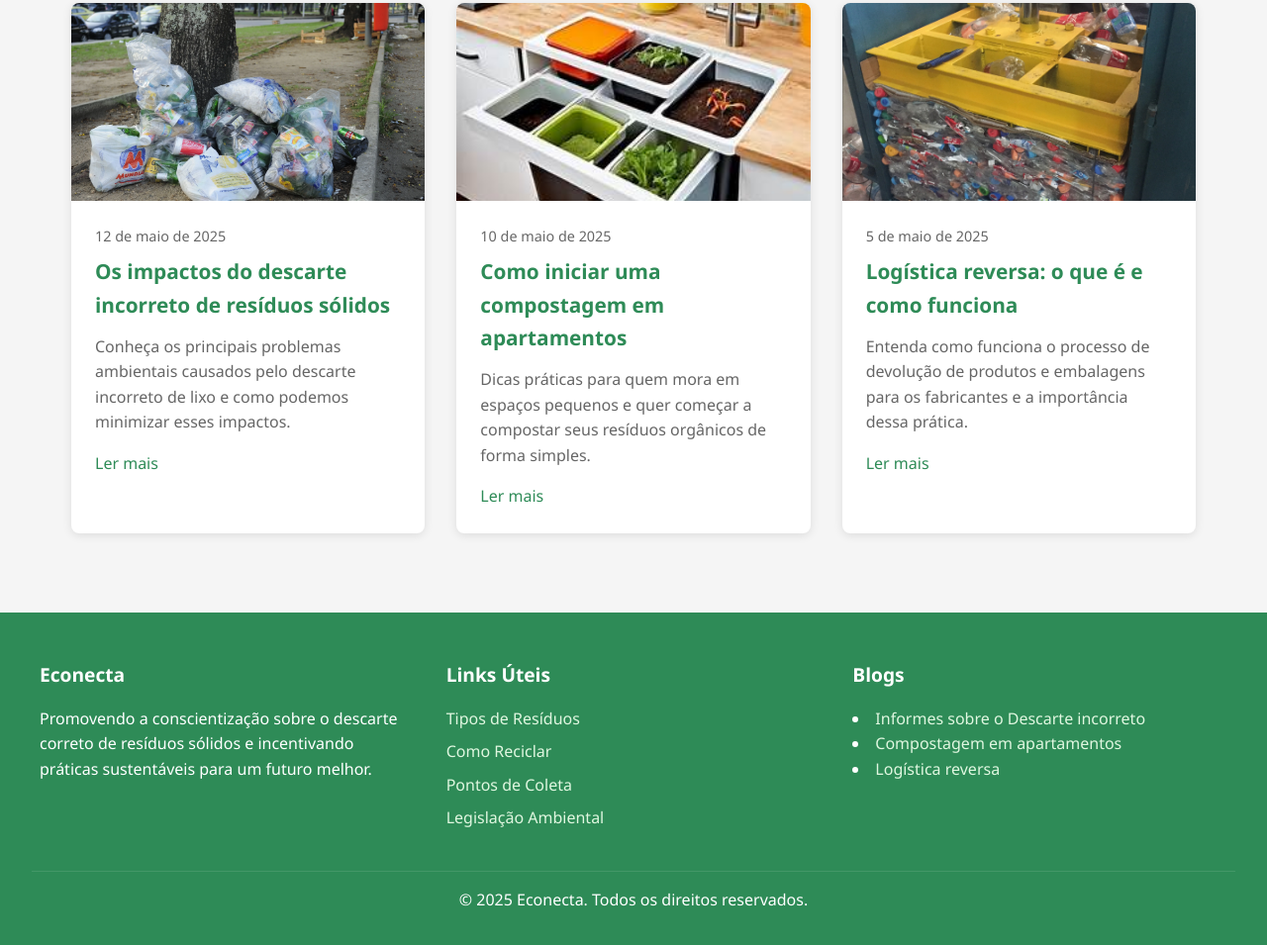
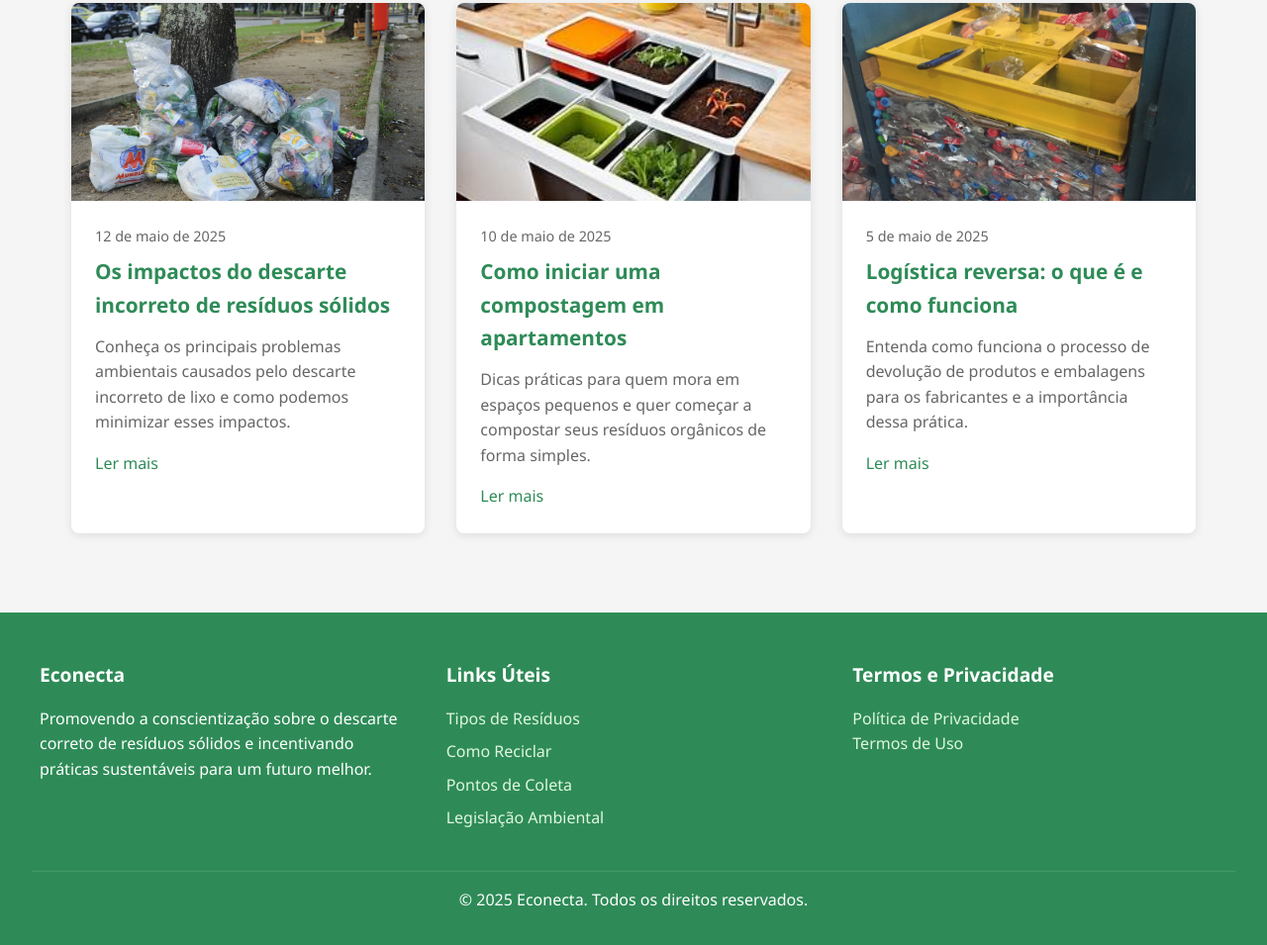
Before and after one commit to rayanndev/desafio-4, a plain HTML site: page index.html in a window 1280 px wide. Shown: the part 1574-2529 px from the top of the page at 99% size. Drawn offline with Linux system fonts and the light colour scheme.

Commit message:
Update index.html

```diff
--- a/index.html
+++ b/index.html
@@ -486,7 +486,7 @@
                 <li><a href="#">Início</a></li>
                 <li><a href="">Tipos de Resíduos</a></li>
                 <li><a href="#">Como Reciclar</a></li>
-                <li><a href="#">Blog</a></li>
+                <li><a href="">Blog</a></li>
                 <li><a href="#">Sobre Nós</a></li>
                 <li><a href="#">Contato</a></li>
             </ul>
@@ -567,7 +567,7 @@
                         <div class="blog-date">12 de maio de 2025</div>
                         <h3 class="blog-title">Os impactos do descarte incorreto de resíduos sólidos</h3>
                         <p class="blog-excerpt">Conheça os principais problemas ambientais causados pelo descarte incorreto de lixo e como podemos minimizar esses impactos.</p>
-                        <a href="#" class="card-link">Ler mais</a>
+                        <a href="./blog1.html" class="card-link">Ler mais</a>
                     </div>
                 </div>
                 <div class="blog-post">
@@ -576,7 +576,7 @@
                         <div class="blog-date">10 de maio de 2025</div>
                         <h3 class="blog-title">Como iniciar uma compostagem em apartamentos</h3>
                         <p class="blog-excerpt">Dicas práticas para quem mora em espaços pequenos e quer começar a compostar seus resíduos orgânicos de forma simples.</p>
-                        <a href="#" class="card-link">Ler mais</a>
+                        <a href="./blog2.html" class="card-link">Ler mais</a>
                     </div>
                 </div>
                 <div class="blog-post">
@@ -602,17 +602,17 @@
                 <h3>Links Úteis</h3>
                 <ul>
                     <li><a href="#">Tipos de Resíduos</a></li>
-                    <li><a href="#">Como Reciclar</a></li>
+                    <li><a href="blog2.html">Como Reciclar</a></li>
                     <li><a href="index.html">Pontos de Coleta</a></li>
                     <li><a href="#">Legislação Ambiental</a></li>
                 </ul>
             </div>
             <div class="footer-section">
-                <h3>Blogs</h3>
-                <li><a href="blog1.html">Informes sobre o Descarte incorreto</a></li>
-                <li><a href="blog2.html">Compostagem em apartamentos</a></li>
-                <li><a href="blog3.html">Logística reversa</a></li>
-
+                    <h3>Termos e Privacidade</h3>
+                    <div class="rodape__links-pequenos">
+                    <a href="#" class="rodape__link-pequeno">Política de Privacidade</a><br>
+                    <a href="#" class="rodape__link-pequeno">Termos de Uso</a>
+                </div>
             </div>
         </div>
         <div class="copyright">
```
